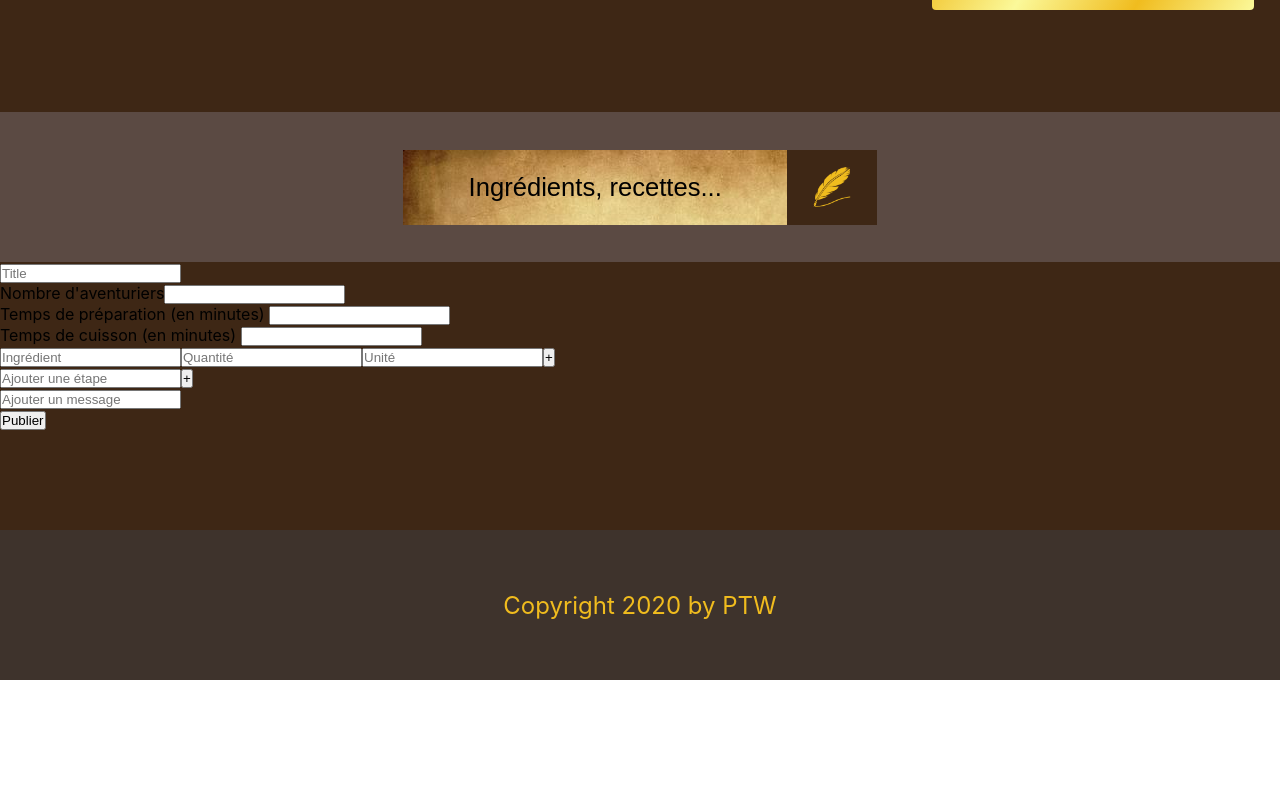
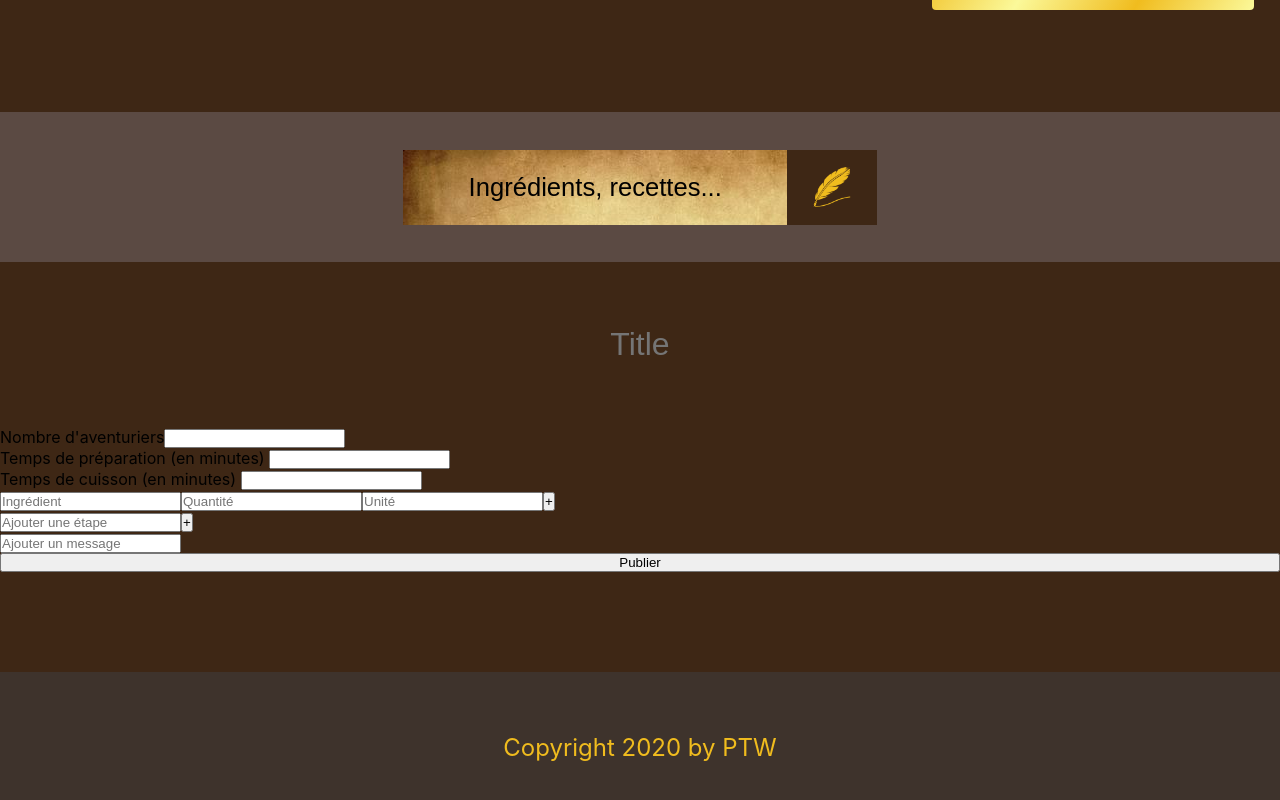
Before and after one commit to TlZeyn/montDor, a React (Create React App) app in the folder front/: page /myrecipes in a window 1280 px wide. Shown: the part 758-1558 px from the top of the page. Before the commit the page ends 1438 px from the top, so only its background shows below. Built offline with nearby package versions, Linux system fonts and the light colour scheme.

Commit message:
renamed with id with standard used and started css

```diff
--- /dev/null
+++ b/front/src/components/RecipeForm/RecipeForm.css
@@ -0,0 +1,12 @@
+#recipeForm {
+    display: flex;
+    flex-direction: column;
+}
+
+#recipeForm_title {
+    background :transparent;
+    border : none;
+    text-align: center;
+    margin : 5% 20% 5% 20%;
+    font-size : 2rem;
+}
--- a/front/src/components/RecipeForm/RecipeForm.js
+++ b/front/src/components/RecipeForm/RecipeForm.js
@@ -1,4 +1,6 @@
 import React, { useState, useEffect } from 'react'
+
+import './RecipeForm.css'
 
 const RecipeForm = () => {
     const [title, setTitle] = useState('Titre')
@@ -65,7 +67,6 @@ const RecipeForm = () => {
             setListSteps([...listSteps,newStep])
             setSteps('')
         }
-
     }
 
     const deleteStep = (index) => {
@@ -94,10 +95,10 @@ const RecipeForm = () => {
 
 
     return (
-        <div>
-            <input type='text' placeholder="Title" onClick={() => setTitle('')} onChange={e => setTitle(e.target.value)}></input>
+        <div id='recipeForm'>
+            <input id='recipeForm_title' type='text' placeholder="Title" onClick={() => setTitle('')} onChange={e => setTitle(e.target.value)}></input>
 
-            <section className='time'>
+            <section id='recipeForm_timeSlot'>
                 <div>
                     <label>Nombre d'aventuriers</label>
                     <input type='number' value={nbEaters} onChange={e => setNbEaters(e.target.value)}></input>
@@ -114,7 +115,8 @@ const RecipeForm = () => {
 
 
             { listIngredient.length > 0 ?
-                <div>{listIngredient.map((item, i) =>
+                <section id='recipeForm_listIngredient'>
+                    {listIngredient.map((item, i) =>
                         <div>
                             <li>{item.ingredient}</li>
                             <li>{item.quantity}</li>
@@ -122,11 +124,11 @@ const RecipeForm = () => {
                             <input type='button' value='modifier' onClick={() => modifyIngredient({ i })}></input>
                             <input type='button' value='-' onClick={() => deleteIngredient({ i })}></input>
                         </div>
-                )}</div>
+                )}</section>
                 : ''
             }
 
-            <section className='ingredient'>
+            <section id='recipeForm_addIngredient'>
                 <input type='text' placeholder='Ingrédient' value={ingredient} onChange={e => setIngredient(e.target.value)}></input>
                 <input type='number' placeholder='Quantité' value={quantity} step ='any' onChange={e => setQuantity(e.target.value)}></input>
                 <input type='text' placeholder='Unité' value={unit} onChange={e => setUnit(e.target.value)}></input>
@@ -135,23 +137,24 @@ const RecipeForm = () => {
 
 
             { listSteps.length > 0 ?
-                <div>{listSteps.map((item, i) =>
+                <section id='recipeForm_listStep'>
+                    {listSteps.map((item, i) =>
                         <div>
                             <li>{item.number}</li>
                             <li>{item.step}</li>
                             <input type='button' value='modifier' onClick={() => modifyStep({ i })}></input>
                             <input type='button' value='-'  onClick={() => deleteStep({ i })}></input>
                     </div>
-                )}</div>
+                )}</section>
                 : ''
             }
 
-            <section className='step'>
+            <section id='recipeForm_addStep'>
                 <input type='text' placeholder='Ajouter une étape' value={step} onChange={e => setSteps(e.target.value)}></input>
                 <input type='button' value='+' onClick={() => createStep()}></input>
             </section>
 
-            <section className='message'>
+            <section id='recipeForm_message'>
                 <input type='text' placeholder='Ajouter un message' onChange={e => setMessage(e.target.value)}></input>
             </section>
 
```
Lines whose indentation alone changed are shown as unchanged.
